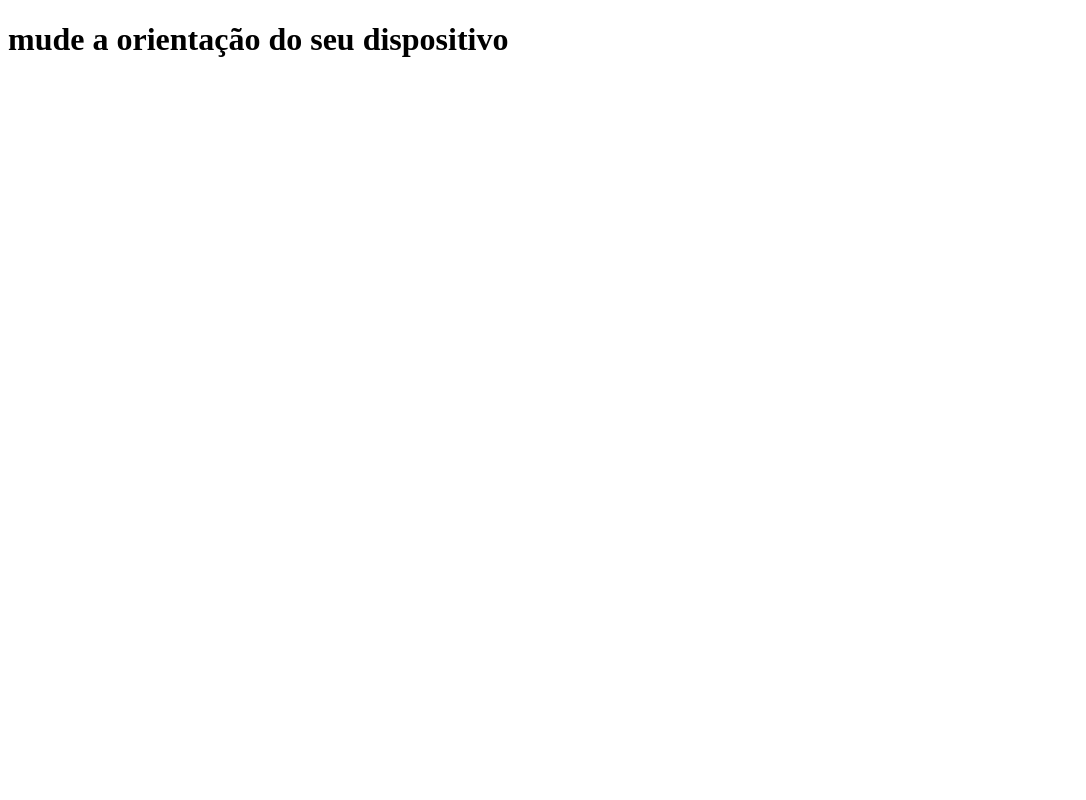
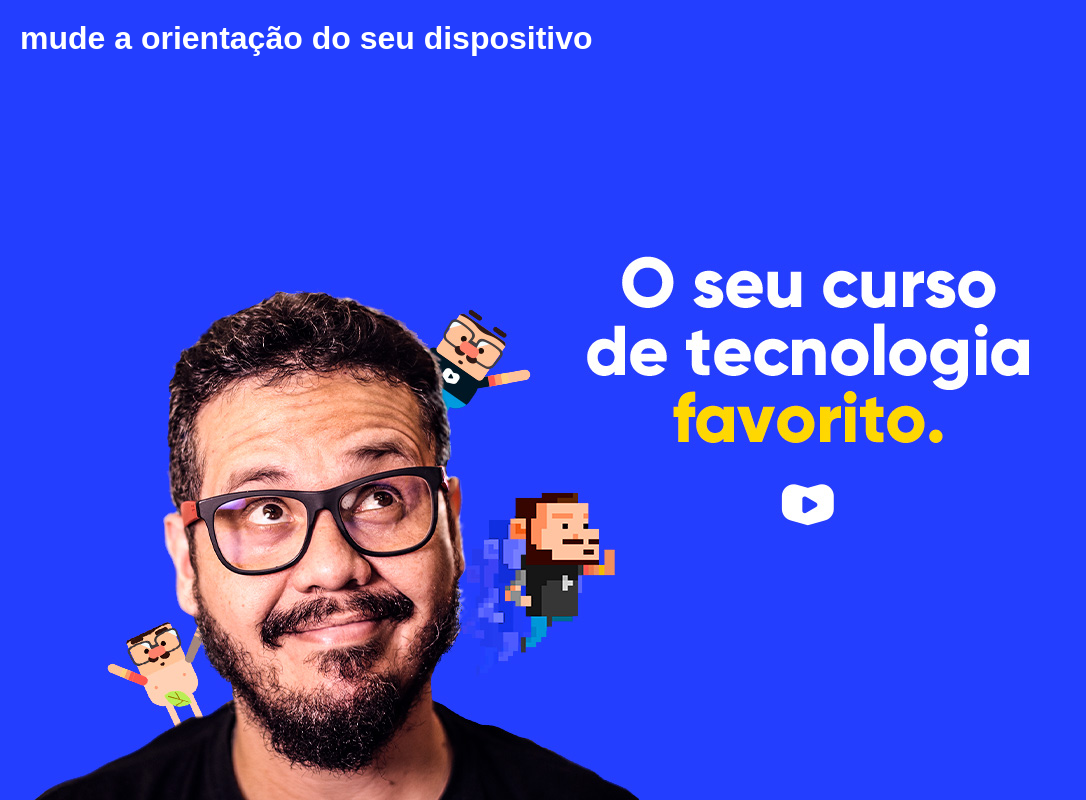
Before and after one commit to IgoorToorres/html, a plain HTML site: page exercicios/modulo 4/ex04/mq2/index.html in a window 1280 px wide. Shown: the whole page, without its empty margins (0-1086 px from the left). Drawn offline with Linux system fonts and the light colour scheme.

Commit message:
fim do dia de estudo

```diff
--- a/exercicios/modulo 4/ex04/mq2/estilos/paisagem.css
+++ b/exercicios/modulo 4/ex04/mq2/estilos/paisagem.css
@@ -1,3 +1,8 @@
 @charset "UTF-8";
 
 /* configurações de css para modo paisagem */
+
+body{
+    background-image: url(../imagens/cev-landscape.jpg);
+    background-position: bottom left;
+}
--- a/exercicios/modulo 4/ex04/mq2/estilos/retrato.css
+++ b/exercicios/modulo 4/ex04/mq2/estilos/retrato.css
@@ -1,3 +1,8 @@
 @charset "UTF-8";
 
 /* configurações de css para modo retrato */
+
+body{
+    background-image: url(../imagens/cev-portrait.jpg);
+    background-position: bottom center;
+}
--- a/exercicios/modulo 4/ex04/mq2/estilos/style.css
+++ b/exercicios/modulo 4/ex04/mq2/estilos/style.css
@@ -1,3 +1,22 @@
 @charset "UTF-8";
 
 /* configurações de css geral */
+
+*{
+    padding: 0px;
+    margin: 0px;
+    font-family: Arial, Helvetica, sans-serif;
+}
+
+html, body{
+    width: 100vw;
+    height: 100vh;
+    background-color: #233eff;
+    background-size: contain;
+    background-repeat: no-repeat;
+}
+
+h1{
+    color: white;
+    padding: 20px;
+}
--- a/exercicios/modulo 4/ex04/mq2/index.html
+++ b/exercicios/modulo 4/ex04/mq2/index.html
@@ -7,7 +7,7 @@
     <title>nedia query</title>
     <link rel="stylesheet" href="estilos/style.css" media="all">
     <link rel="stylesheet" href="estilos/retrato.css" media="screen and (orientation: portrait)">
-    <link rel="stylesheet" href="estilos/paisagem.css" media="screen and (orietantion: landscape)">
+    <link rel="stylesheet" href="estilos/paisagem.css" media="screen and (orientation: landscape)">
 </head>
 
 <body>
```
